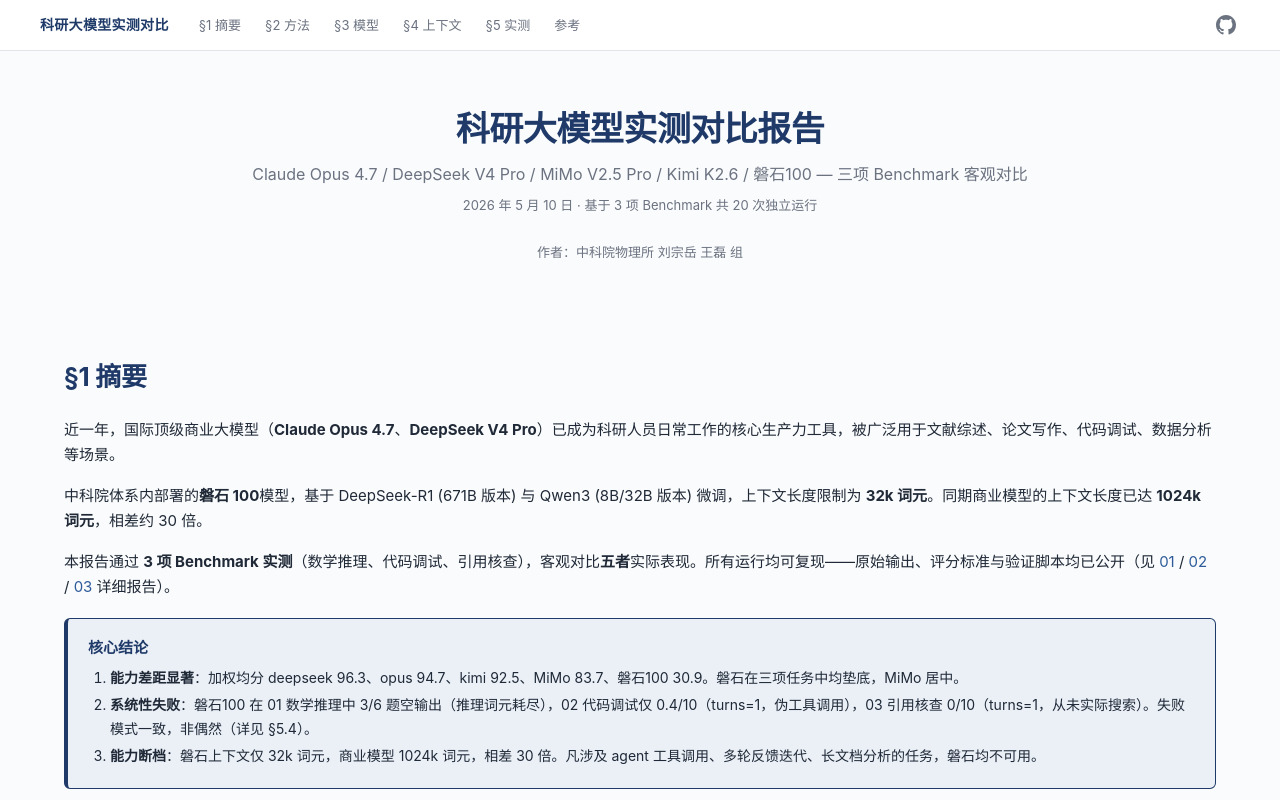
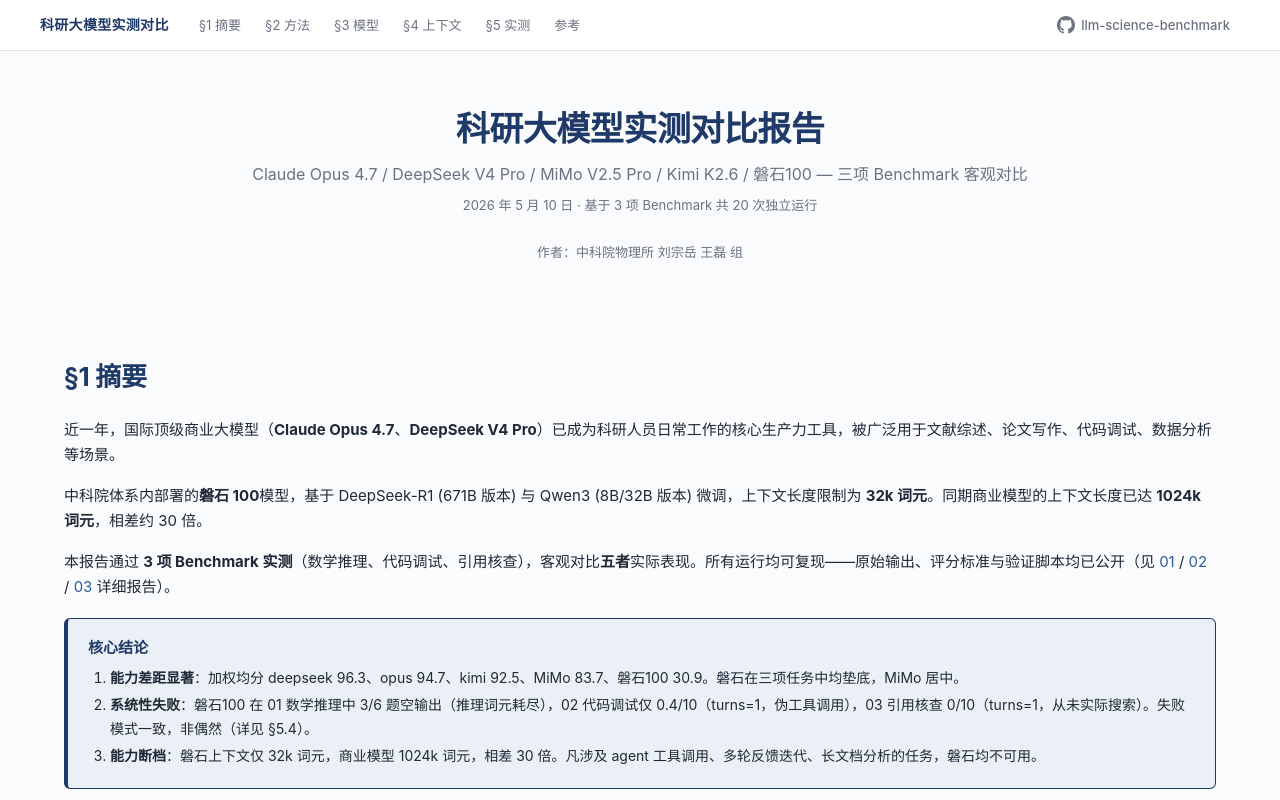
Before and after one commit to LiuZY613/llm-science-benchmark, a plain HTML site: page docs/index.html in a window 1280 px wide. Shown: the top 800 px of the page. Drawn offline with nearby package versions, Linux system fonts and the light colour scheme.

Commit message:
add repo name label next to GitHub logo in nav

```diff
--- a/docs/index.html
+++ b/docs/index.html
@@ -52,9 +52,9 @@
 nav.top .links{display:flex;gap:4px;flex-wrap:wrap}
 nav.top a.anchor{padding:4px 10px;border-radius:14px;font-size:13px;color:var(--muted)}
 nav.top a.anchor:hover{background:var(--soft);color:var(--primary);text-decoration:none}
-nav.top .gh-link{margin-left:auto;display:flex;align-items:center;padding:4px;border-radius:6px;color:var(--muted);transition:all .2s}
+nav.top .gh-link{margin-left:auto;display:flex;align-items:center;gap:6px;padding:4px 10px;border-radius:6px;color:var(--muted);font-size:13px;font-weight:500;transition:all .2s}
 nav.top .gh-link:hover{background:var(--soft);color:var(--primary);text-decoration:none}
-nav.top .gh-link svg{width:20px;height:20px}
+nav.top .gh-link svg{width:18px;height:18px}
 
 /* hero */
 .hero{
@@ -206,6 +206,7 @@
   .cards{grid-template-columns:1fr}
   table.data{font-size:12px}
   table.data th, table.data td{padding:6px 8px}
+  nav.top .gh-link span{display:none}
 }
 </style>
 </head>
@@ -222,8 +223,9 @@
       <a class="anchor" href="#benchmarks">§5 实测</a>
       <a class="anchor" href="#refs">参考</a>
     </div>
-    <a class="gh-link" href="https://github.com/LiuZY613/llm-science-benchmark" title="GitHub" target="_blank">
+    <a class="gh-link" href="https://github.com/LiuZY613/llm-science-benchmark" target="_blank">
       <svg viewBox="0 0 24 24" fill="currentColor"><path d="M12 0C5.37 0 0 5.37 0 12c0 5.31 3.435 9.795 8.205 11.385.6.105.825-.255.825-.57 0-.285-.015-1.23-.015-2.235-3.015.555-3.795-.735-4.035-1.41-.135-.345-.72-1.41-1.23-1.695-.42-.225-1.02-.78-.015-.795.945-.015 1.62.87 1.845 1.23 1.08 1.815 2.805 1.305 3.495.99.105-.78.42-1.305.765-1.605-2.67-.3-5.46-1.335-5.46-5.925 0-1.305.465-2.385 1.23-3.225-.12-.3-.54-1.53.12-3.18 0 0 1.005-.315 3.3 1.23.96-.27 1.98-.405 3-.405s2.04.135 3 .405c2.295-1.56 3.3-1.23 3.3-1.23.66 1.65.24 2.88.12 3.18.765.84 1.23 1.905 1.23 3.225 0 4.605-2.805 5.625-5.475 5.925.435.375.81 1.095.81 2.22 0 1.605-.015 2.895-.015 3.3 0 .315.225.69.825.57A12.02 12.02 0 0024 12c0-6.63-5.37-12-12-12z"/></svg>
+      <span>llm-science-benchmark</span>
     </a>
   </div>
 </nav>
```
